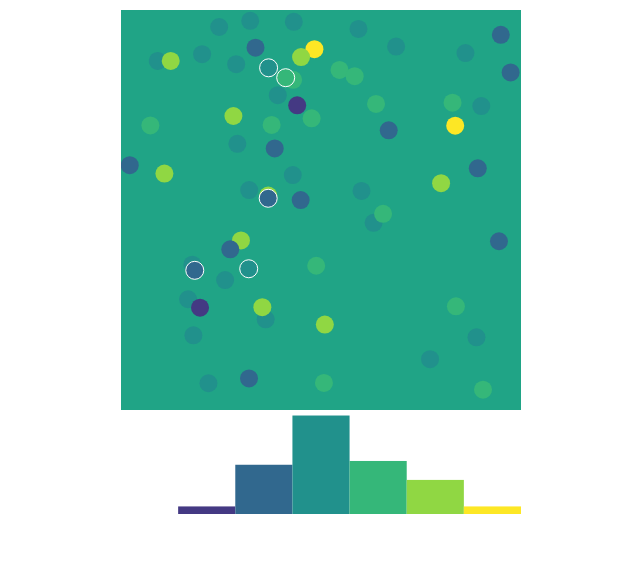
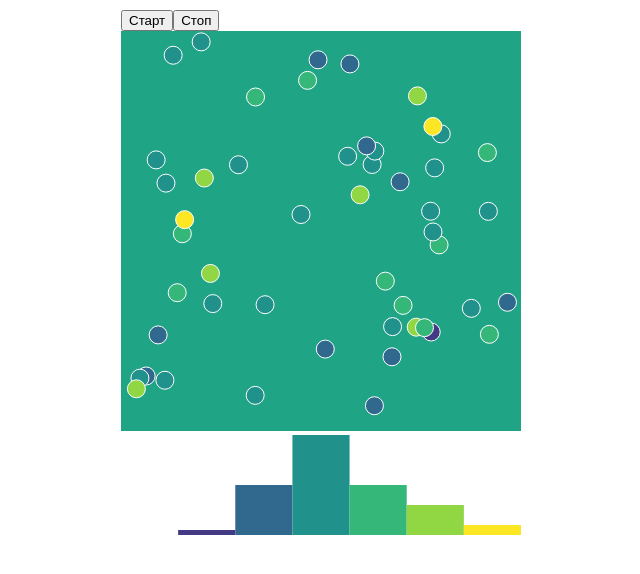
Before and after one commit to Zlira/biston_betularia, a React (Create React App) app: page / in a window 1280 px wide. Shown: the top 574 px of the page, without its empty margins (169-809 px from the left). Built offline with nearby package versions, Linux system fonts and the light colour scheme.

Commit message:
Added start/stop buttons

```diff
--- a/src/App.js
+++ b/src/App.js
@@ -22,6 +22,8 @@ import {pairs} from './CollisionPairs';
 // TODO move all the options to one object to be able to tweak them
 // TODO think of better population dynamics: death and birth dependent on
 // population density etc
+// TODO можливо показати варіант, коли норма зміщується без селективного тиску
+// TODO порефакторити: логіку для руху, розмноження etc - окремо
 
 function getRandomVelocity() {
   const maxSpeed = 2
@@ -138,9 +140,11 @@ class Simulation extends Component {
     this.killCreature = this.killCreature.bind(this)
     this.updatePopulation = this.updatePopulation.bind(this)
     this.moveCreatures = this.moveCreatures.bind(this)
+    this.start = this.start.bind(this)
+    this.stop = this.stop.bind(this)
   }
 
-  componentDidMount() {
+  start() {
     this.populUpdateTimerID = setInterval(
       () => this.updatePopulation(), this.populUpdateTick
     );
@@ -149,9 +153,13 @@ class Simulation extends Component {
     )
   }
 
-  componentWillUnmount() {
+  stop() {
     clearInterval(this.populUpdateTimerID)
     clearInterval(this.moveTimerID)
+  }
+
+  componentWillUnmount() {
+    this.stop()
   }
 
   killCreature(creatureIndex) {
@@ -213,6 +221,10 @@ class Simulation extends Component {
         kill={this.killCreature}/>
     )
     return (<div>
+      <div>
+        <button onClick={this.start}>Старт</button>
+        <button onClick={this.stop}>Стоп</button>
+      </div>
       <svg width={this.size} height={this.size} className='simulation'
         onDragStart={(e) => e.preventDefault()}>
         <rect width={this.size} height={this.size} x="0" y="0"
```
